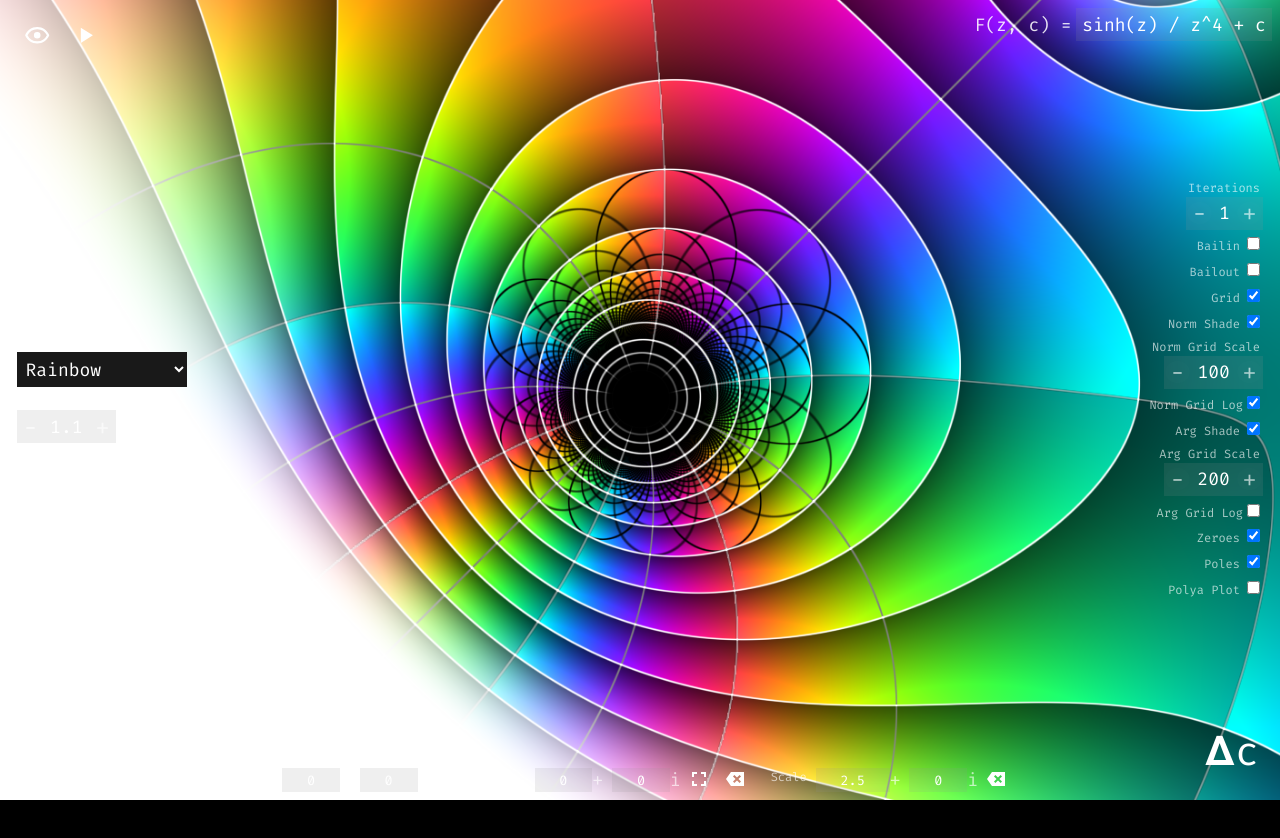
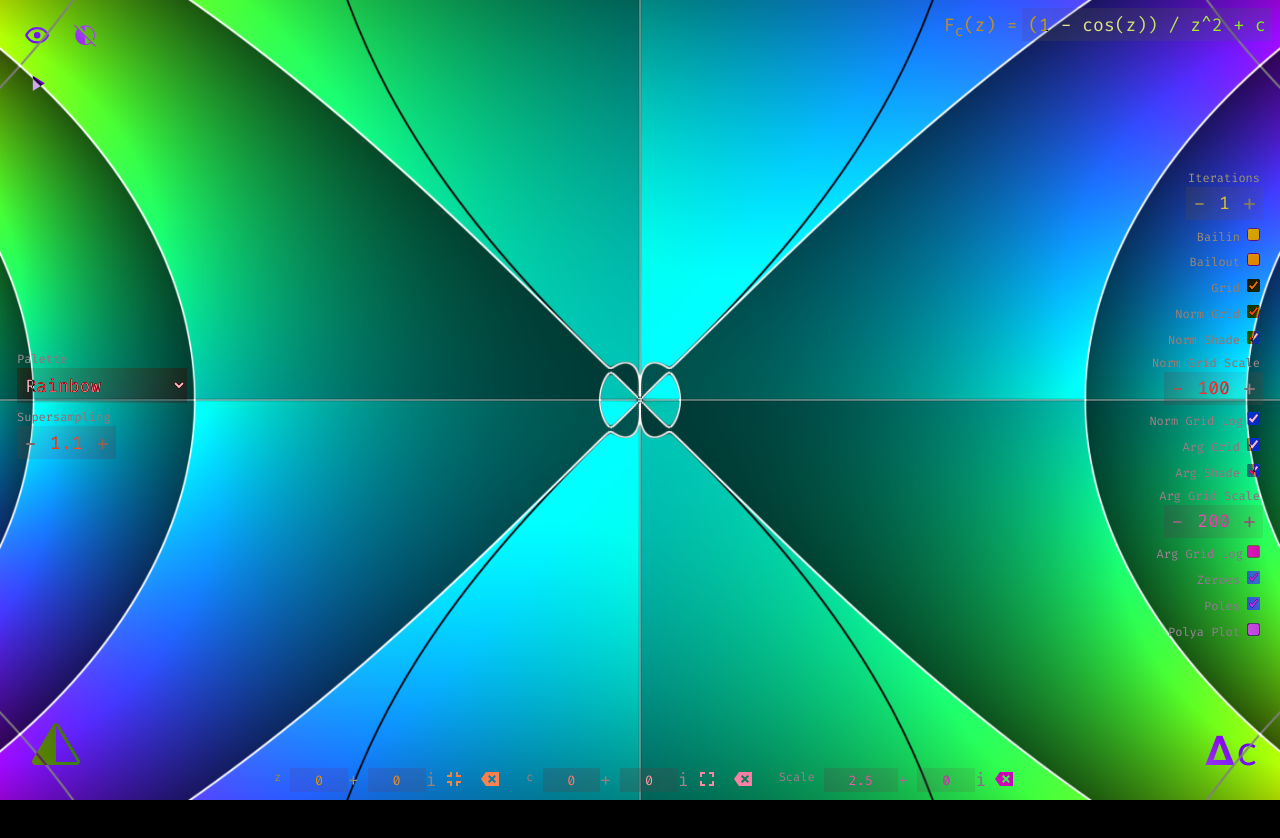
Before and after one commit to paradoxxxzero/fracture, a React (Vite) app: page / in a window 1280 px wide. Both pictures are taken after a click on the button 36 px from the left and 36 px from the top of the page. Shown: the top 838 px of the page. Built offline with nearby package versions, Linux system fonts and the light colour scheme.

Commit message:
Add contrast. Improve shader float/vec2 values handling. Add sum/product functions.

```diff
--- /dev/null
+++ b/fracture/components/Declaration.jsx
@@ -0,0 +1,22 @@
+import { useCallback, useLayoutEffect, useRef } from 'react'
+
+const formatArgs = argsdict => {
+  const args = Object.keys(argsdict).filter(arg => arg != 'z').sort()
+  if (!args.length) {
+    return null
+  }
+  if (args.length === 1) {
+    return args[0]
+  }
+  return `{${args.join(', ')}}`
+}
+export default function Declaration({ args }) {
+
+  const fargs = formatArgs(args)
+
+  return (
+    <>
+      F{fargs ? <sub>{fargs}</sub> : null}(z) =
+    </>
+  )
+}
--- a/fracture/components/Preset.jsx
+++ b/fracture/components/Preset.jsx
@@ -1,16 +1,6 @@
 import { memo, useEffect, useState } from 'react'
 import Preview from './Preview'
-
-const formatArgs = argsdict => {
-  const args = Object.keys(argsdict).filter(arg => arg != 'z').sort()
-  if (!args.length) {
-    return null
-  }
-  if (args.length === 1) {
-    return args[0]
-  }
-  return `{${args.join(', ')}}`
-}
+import Declaration from './Declaration'
 
 const getNodeText = node => {
   if (['string', 'number'].includes(typeof node)) {
@@ -24,6 +14,9 @@
   }
 }
 const match = (name, search) => {
+  if (search === '*') {
+    return true
+  }
   if (typeof name === 'string') {
     return getNodeText(name).toLowerCase().includes(search.toLowerCase())
   }
@@ -54,20 +47,19 @@
       setOpen(false)
       return
     }
-    if (match(name, search)) {
-      setVisible(true)
-      return
-    }
     if (subforms.length && subforms.some(({ name }) => match(name, search))) {
       setVisible(true)
       setOpen(true)
+      return
+    }
+    if (match(name, search)) {
+      setVisible(true)
       return
     }
     setVisible(false)
     setOpen(false)
   }, [name, search, subforms])
 
-  const args = formatArgs(params.args)
 
   return (
     <div style={{ display: visible ? 'block' : 'none' }}>
@@ -94,7 +86,7 @@
             <div className="preset-content">
               <span className="preset-name">{name}</span>
               <code className="preset-formula">
-                <span className="preset-assignment">F{args ? <sub>{args}</sub> : null}(z) = </span>
+                <span className="preset-assignment"><Declaration args={params.args} /></span>
                 {params.f}
               </code>
               <code className="preset-derivative_z">
--- a/fracture/components/UI.jsx
+++ b/fracture/components/UI.jsx
@@ -2,9 +2,11 @@
 
 import { palettes, smoothings, varyings } from '../default.js'
 import {
+  contrastIcon,
   eyeIcon,
   lockIcon,
   moveConstantIcon,
+  noContrastIcon,
   playIcon,
   presetsIcon,
   stopIcon,
@@ -19,6 +21,7 @@
 import Select from './Select.jsx'
 import { cx } from '../decimal.js'
 import { makeBigPng } from '../export.js'
+import Declaration from './Declaration.jsx'
 
 const getShowUI = () => {
   try {
@@ -32,6 +35,8 @@
   const [showUI, setShowUI] = useState(getShowUI)
   const [showPresets, setShowPresets] = useState(false)
   const [presetIndex, setPresetIndex] = useState(0)
+  const [readable, setReadable] = useState(false)
+
   const openPresets = useCallback(() => {
     updateParams({
       animate: false,
@@ -76,6 +81,10 @@
       }),
     []
   )
+
+  const handleReadable = useCallback(() => {
+    setReadable(readable => !readable)
+  }, [])
 
   useEffect(() => {
     const keydown = e => {
@@ -147,13 +156,18 @@
         onExportImage={exportImage}
         closePresets={closePresets}
       />
-      <main className={runtime.error ? 'error ui' : 'ui'} title={runtime.error}>
+      <main className={'ui' + (readable ? ' readable ' : '') + (runtime.error ? ' error' : '')} title={runtime.error}>
         <div className="ui-row ui-row-top">
           <aside className="controls">
             <div className="subcontrols">
               <button className="button" onClick={handleUI}>
                 {eyeIcon}
               </button>
+              {['advanced', 'full'].includes(showUI) ? (
+                <button className="button" onClick={handleReadable}>
+                  {readable ? contrastIcon : noContrastIcon}
+                </button>
+              ) : null}
               {['simple', 'advanced', 'full'].includes(showUI) ? (
                 <button
                   className="button"
@@ -171,7 +185,7 @@
           {['simple', 'advanced', 'full'].includes(showUI) ? (
             <aside className="formula">
               <ComplexFormula
-                label="F(z, c) ="
+                label={<Declaration args={params.args} />}
                 name="f"
                 value={params.f}
                 onChange={handleChange}
@@ -411,7 +425,7 @@
                     />
                   ) : null}
 
-                  {['full'].includes(showUI) ? (
+                  {['advanced', 'full'].includes(showUI) ? (
                     <Number
                       label="Norm Grid"
                       step={0.1}
@@ -455,7 +469,7 @@
                     />
                   ) : null}
 
-                  {['full'].includes(showUI) ? (
+                  {['advanced', 'full'].includes(showUI) ? (
                     <Number
                       label="Arg Grid"
                       step={0.1}
--- a/fracture/formula.js
+++ b/fracture/formula.js
@@ -95,7 +95,7 @@
   cn: 'ccn',
   dn: 'cdn',
   arg: 'carg',
-  norm: 'length',
+  norm: 'cnorm',
   tania: 'ctania',
   "tania'": 'cdtania',
   atania: 'catania',
@@ -153,6 +153,23 @@
     this.type = type
     this.left = left
     this.right = right
+  }
+  is(other) {
+    return this.type === other.type && this.left.is(other.left) && this.right.is(other.right)
+  }
+  clone(replace = null, value = null) {
+    let left = this.left
+    let right = this.right
+
+    if (replace) {
+      if (left.is(replace)) {
+        left = value
+      }
+      if (right.is(replace)) {
+        right = value
+      }
+    }
+    return new BinaryOp(this.type, left.clone(replace, value), right.clone(replace, value))
   }
   isPureReal() {
     return (
@@ -528,6 +545,20 @@
     this.type = type
     this.operand = operand
   }
+
+  is(other) {
+    return this.type === other.type && this.operand.is(other.operand)
+  }
+  clone(replace = null, value = null) {
+    let op = this.operand
+
+    if (replace) {
+      if (op.is(replace)) {
+        op = value
+      }
+    }
+    return new UnaryOp(this.type, op.clone(replace, value))
+  }
   isPureReal() {
     return this.operand.isPureReal()
   }
@@ -601,6 +632,12 @@
     this.args = args
     this.type = 'function'
   }
+  is(other) {
+    return this.type === other.type && this.name === other.name && this.args.every((a, i) => a.is(other.args[i]))
+  }
+  clone(replace = null, value = null) {
+    return new FunctionOp(this.name, this.args.map(a => a.clone(replace, value)))
+  }
   isPureReal() {
     return ['abs', 're', 'im'].includes(this.name)
   }
@@ -615,6 +652,22 @@
     return `${this.name}(${this.args.map(a => a.toString()).join(', ')})`
   }
   toShader() {
+    if (['sum', 'product'].includes(this.name) && this.args.length === 4
+      && this.args[0].type === 'identifier'
+      && this.args[1].type === 'number'
+      && this.args[2].type === 'number'
+    ) {
+      const [identifier, start, end, expr] = this.args
+      let node = new Leaf('number', this.name === 'sum' ? 0 : 1)
+      for (let i = start.value; i <= end.value; i++) {
+        node = new BinaryOp(
+          this.name === 'sum' ? '+' : '*',
+          node,
+          expr.clone(identifier, new Leaf('number', i))
+        )
+      }
+      return node.simplify().toShader()
+    }
     if (this.args.length === 0) {
       return `${functionShader[this.name] || this.name}()`
     }
@@ -623,13 +676,13 @@
       if (this.args[0].type === 'number') {
         return child
       }
-      return `${child}.x`
+      return `vec2(${child}.x, 0.)`
     }
     if (this.name === 'im') {
       if (this.args[0].type === 'number') {
         return new Leaf('number', 0).toShader()
       }
-      return `${this.args[0].toShader()}.y`
+      return `vec2(${this.args[0].toShader()}.y, 0.)`
     }
     return `${functionShader[this.name] || this.name}(${this.args.map(a => a.toShader()).join(', ')})`
   }
@@ -884,6 +937,12 @@
     this.imag = imag
     this.type = 'complex'
   }
+  is(other) {
+    return this.type === other.type && this.real === other.real && this.imag === other.imag
+  }
+  clone(replace, value) {
+    return new Complex(this.real, this.imag)
+  }
   isPureReal() {
     return false
   }
@@ -916,6 +975,12 @@
     this.type = type
     this.value = value
   }
+  is(other) {
+    return this.type === other.type && this.value === other.value
+  }
+  clone(replace, value) {
+    return new Leaf(this.type, this.value)
+  }
   isPureReal() {
     return this.type === 'number'
   }
@@ -933,10 +998,13 @@
     if (this.isPureImag()) {
       return 'vec2(0., 1.)'
     }
+    if (consts.includes(this.value)) {
+      return `vec2(${this.value}, 0.)`
+    }
     if (this.type === 'identifier') {
       return this.value.replace(/'/g, '_prime')
     }
-    return `${this.value.toFixed(6)}`
+    return `vec2(${this.value.toFixed(6)}, 0.)`
   }
   toComplex() {
     if (this.isPureImag()) {
@@ -1153,8 +1221,13 @@
     ids = vars(ast_.right, ids)
   }
   if (ast_.args) {
-    ast_.args.forEach(arg => {
-      ids = vars(arg, ids)
+    const args = [...ast_.args]
+    let iter_var = null
+    if (['sum', 'product'].includes(ast_.name)) {
+      iter_var = args.shift().value
+    }
+    args.forEach(arg => {
+      ids = vars(arg, ids).filter(arg => arg != iter_var)
     })
   }
   if (ast_.operand) {
--- a/fracture/icons.jsx
+++ b/fracture/icons.jsx
@@ -166,3 +166,15 @@
     />
   </svg>
 )
+
+export const contrastIcon = (
+  <svg xmlns="http://www.w3.org/2000/svg" viewBox="0 0 24 24">
+    <path fill="currentColor" d="M12.003 21q-1.866 0-3.51-.708q-1.643-.709-2.859-1.924t-1.925-2.856T3 12.003t.709-3.51Q4.417 6.85 5.63 5.634t2.857-1.925T11.997 3t3.51.709q1.643.708 2.859 1.922t1.925 2.857t.709 3.509t-.708 3.51t-1.924 2.859t-2.856 1.925t-3.509.709m.497-1.017q3.09-.202 5.295-2.459T20 12t-2.185-5.505T12.5 4.017z" />
+  </svg>
+)
+
+export const noContrastIcon = (
+  <svg xmlns="http://www.w3.org/2000/svg" viewBox="0 0 24 24">
+    <path fill="currentColor" d="m21.11 22.53l-3.508-3.507q-1.161.935-2.578 1.456T12 21q-1.868 0-3.51-.709t-2.857-1.923t-1.924-2.858T3 12q0-1.608.521-3.024q.521-1.417 1.456-2.578l-3.09-3.09l.713-.714l19.223 19.223zM12 20q1.394 0 2.628-.454t2.249-1.248L12 13.421zm7.625-3.192l-.744-.745q.544-.894.831-1.913T20 12q0-3.325-2.337-5.663T12 4v5.183L7.192 4.375q1.05-.656 2.262-1.016Q10.667 3 12 3q1.868 0 3.51.709t2.858 1.924T20.29 8.49T21 12q0 1.333-.36 2.546t-1.015 2.262" />
+  </svg>
+)
--- a/fracture/presets.js
+++ b/fracture/presets.js
@@ -462,11 +462,13 @@
         { args: { z: cx(), c: cx(4) } }
       ),
       domain(
-        '',
-        range(1, 21)
-          .map(i => `z^${i} / (1 - z^${i})`)
-          .join(' + ') + ' + c'
+        '', 'sum(n, 1, 20, z^n / (c - z^n))',
+        { args: { z: cx(), c: cx(1) } }
       ),
-    ],
+      domain(
+        '', 'product(n, 1, 20, (c - z^n))',
+        { args: { z: cx(), c: cx(1) } }
+      )
+    ]
   },
 ])
--- a/index.css
+++ b/index.css
@@ -67,7 +67,6 @@
     font-size: 2.5em;
     line-height: 1;
     color: rgba(255, 255, 255);
-    mix-blend-mode: difference;
     cursor: pointer;
     background: none;
     border: none;
@@ -120,7 +119,7 @@
 }
 
 .ui {
-    position: fixed;
+    position: absolute;
     top: 0;
     left: 0;
     width: 100%;
@@ -141,6 +140,19 @@
 .ui svg,
 .ui [title] {
     pointer-events: all;
+    mix-blend-mode: difference;
+}
+
+
+.ui.readable input,
+.ui.readable button,
+.ui.readable label,
+.ui.readable select,
+.ui.readable svg,
+.ui.readable [title] {
+    mix-blend-mode: unset;
+    filter: drop-shadow(0 0 3px black);
+    backdrop-filter: blur(2px);
 }
 
 .ui-row {
@@ -150,9 +162,6 @@
     justify-content: space-between;
 }
 
-.ui-row>* {
-    mix-blend-mode: difference;
-}
 
 .ui-row-top {
     align-items: flex-start;
@@ -551,6 +560,12 @@
     object-fit: contain;
 }
 
+.preset-button {
+    padding: 0.5em;
+    font-size: 3em;
+    color: rgba(33, 150, 243);
+}
+
 .preset-content {
     display: flex;
     flex-direction: column;
```
Also changed, not shown: fracture/shaders/complex.glsl, fracture/shaders/fragment.glsl, fracture/shaders/globals.glsl, fracture/shaders/special.glsl, 3 other files (tests, documents, lock files or other folders).
